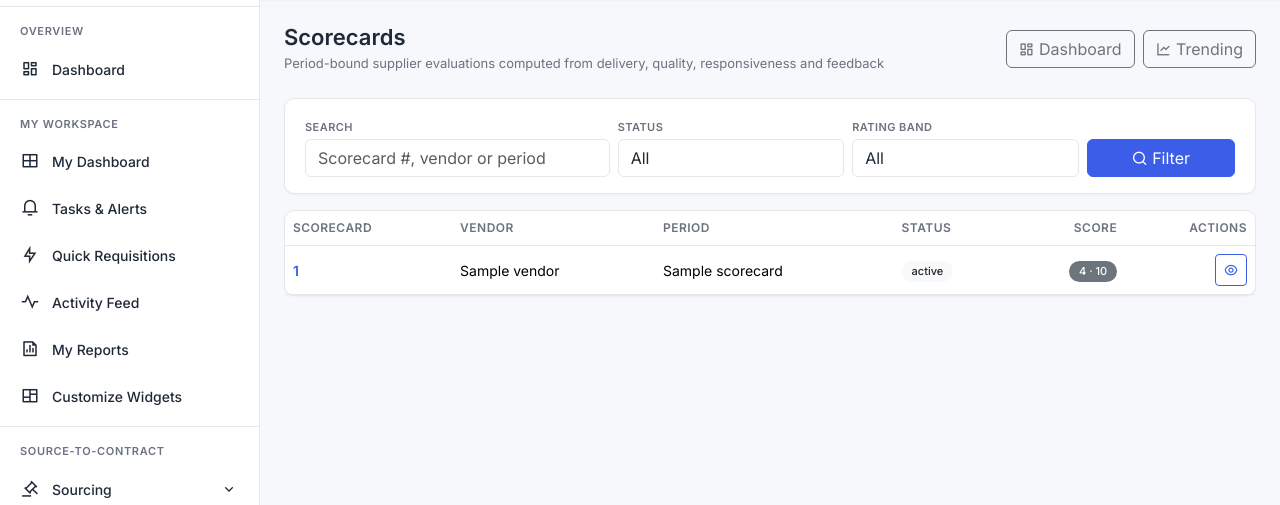
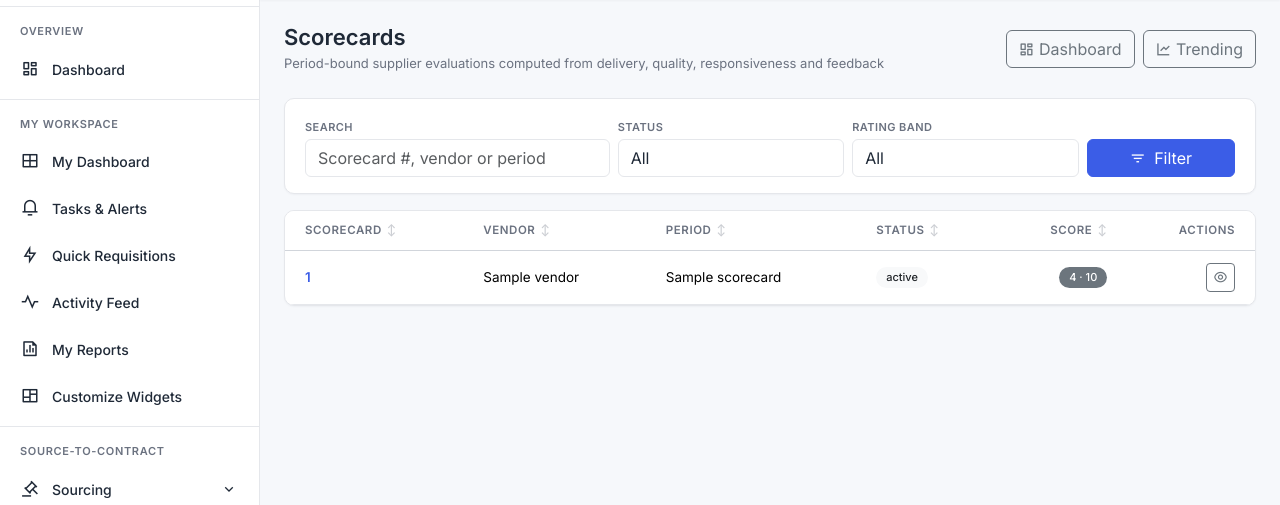
Before and after one commit to mnavaid925/NavPMS, a Django app: template templates/supplier_performance/scorecard_list.html in a window 1280 px wide. Shown: the part 64-569 px from the top of the page. Run offline with Django 4.2, Linux system fonts and the light colour scheme; the template is opened without the code that fills it: most values are stand-ins (such as "Sample title", 1, 10 or a date in 2020); some libraries are stand-ins or nearby versions.

Commit message:
refactor(supplier-performance): canonical list-table markup for scorecards list

```diff
--- a/templates/supplier_performance/scorecard_list.html
+++ b/templates/supplier_performance/scorecard_list.html
@@ -2,10 +2,10 @@
 {% block title %}Scorecards{% endblock %}
 
 {% block content %}
-<div class="page-header d-flex justify-content-between align-items-center">
+<div class="page-header">
   <div>
-    <h1 class="page-title">Scorecards</h1>
-    <p class="page-subtitle">Period-bound supplier evaluations computed from delivery, quality, responsiveness and feedback</p>
+    <h1>Scorecards</h1>
+    <div class="breadcrumb-trail">Period-bound supplier evaluations computed from delivery, quality, responsiveness and feedback</div>
   </div>
   <div class="d-flex gap-2">
     <a href="{% url 'supplier_performance:dashboard' %}" class="btn btn-outline-secondary"><i class="ri-dashboard-line"></i> Dashboard</a>
@@ -18,7 +18,7 @@
 
 <div class="card filter-card mb-3">
   <div class="card-body">
-    <form method="get" class="row g-2 align-items-end">
+    <form method="get" class="row g-2 align-items-end" data-filter-autosubmit>
       <div class="col-md-4">
         <label class="form-label">Search</label>
         <input type="text" name="q" value="{{ q }}" class="form-control" placeholder="Scorecard #, vendor or period">
@@ -41,18 +41,19 @@
           {% endfor %}
         </select>
       </div>
-      <div class="col-md-2">
-        <button type="submit" class="btn btn-primary w-100"><i class="ri-search-line"></i> Filter</button>
+      <div class="col-md-2 d-flex gap-2">
+        <button class="btn btn-primary flex-grow-1" type="submit"><i class="ri-filter-3-line me-1"></i> Filter</button>
+        <a href="{{ request.path }}" class="btn btn-outline-secondary filter-clear d-none" title="Clear filters"><i class="ri-close-line"></i></a>
       </div>
     </form>
   </div>
 </div>
 
-<div class="card">
+<div class="card table-card">
   <div class="table-responsive">
-    <table class="table table-hover align-middle mb-0">
+    <table class="table table-hover align-middle mb-0 list-table" data-sortable>
       <thead>
-        <tr><th>Scorecard</th><th>Vendor</th><th>Period</th><th>Status</th><th class="text-end">Score</th><th class="text-end">Actions</th></tr>
+        <tr><th>Scorecard</th><th>Vendor</th><th>Period</th><th>Status</th><th class="text-end" data-sort="number">Score</th><th class="text-end" data-sort="none">Actions</th></tr>
       </thead>
       <tbody>
         {% for c in scorecards %}
@@ -61,30 +62,33 @@
           <td>{{ c.vendor.legal_name }}</td>
           <td>{{ c.period_label }}</td>
           <td><span class="badge bg-{% if c.status == 'final' %}success{% elif c.status == 'draft' %}secondary{% else %}light text-dark{% endif %}">{{ c.get_status_display }}</span></td>
-          <td class="text-end">{% include 'supplier_performance/_score_badge.html' with band=c.rating_band score=c.overall_score %}</td>
-          <td class="text-end">
-            <a href="{% url 'supplier_performance:scorecard_detail' c.pk %}" class="btn btn-sm btn-outline-primary" title="View"><i class="ri-eye-line"></i></a>
+          <td class="text-end" data-sort-value="{{ c.overall_score }}">{% include 'supplier_performance/_score_badge.html' with band=c.rating_band score=c.overall_score %}</td>
+          <td class="text-end actions-cell">
+            <a href="{% url 'supplier_performance:scorecard_detail' c.pk %}" class="btn btn-sm btn-icon btn-outline-secondary" title="View"><i class="ri-eye-line"></i></a>
             {% if can_manage %}
             <form method="post" action="{% url 'supplier_performance:scorecard_delete' c.pk %}" class="d-inline" onsubmit="return confirm('Delete {{ c.scorecard_number }}?');">
               {% csrf_token %}
-              <button class="btn btn-sm btn-outline-danger" title="Delete"><i class="ri-delete-bin-line"></i></button>
+              <button class="btn btn-sm btn-icon btn-outline-danger" title="Delete"><i class="ri-delete-bin-line"></i></button>
             </form>
             {% endif %}
           </td>
         </tr>
         {% empty %}
-        <tr><td colspan="6" class="text-center text-muted py-4">No scorecards yet.{% if can_manage %} <a href="{% url 'supplier_performance:scorecard_generate' %}">Generate one</a>.{% endif %}</td></tr>
+        <tr>
+          <td colspan="6" class="p-0 border-0">
+            {% if can_manage %}
+              {% url 'supplier_performance:scorecard_generate' as create_url %}
+              {% include 'partials/_empty_state.html' with icon='ri-award-line' title='No scorecards found' message='Adjust your search or filters, or generate a new scorecard.' create_url=create_url create_label='Generate Scorecard' %}
+            {% else %}
+              {% include 'partials/_empty_state.html' with icon='ri-award-line' title='No scorecards found' message='Adjust your search or filters.' %}
+            {% endif %}
+          </td>
+        </tr>
         {% endfor %}
       </tbody>
     </table>
   </div>
 </div>
 
-{% if page_obj.has_other_pages %}
-<nav class="mt-3"><ul class="pagination justify-content-center">
-  {% if page_obj.has_previous %}<li class="page-item"><a class="page-link" href="?{{ querystring }}&page={{ page_obj.previous_page_number }}">Previous</a></li>{% endif %}
-  <li class="page-item active"><span class="page-link">{{ page_obj.number }} / {{ page_obj.paginator.num_pages }}</span></li>
-  {% if page_obj.has_next %}<li class="page-item"><a class="page-link" href="?{{ querystring }}&page={{ page_obj.next_page_number }}">Next</a></li>{% endif %}
-</ul></nav>
-{% endif %}
+{% include 'partials/_pagination.html' %}
 {% endblock %}
```
